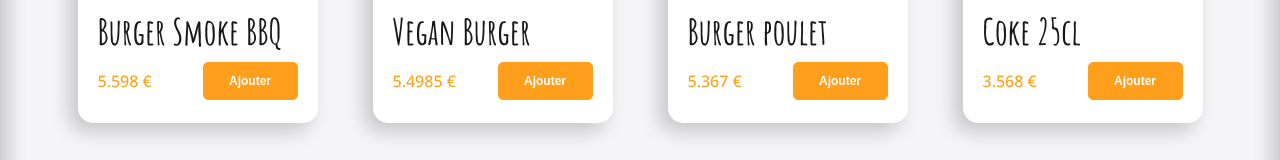
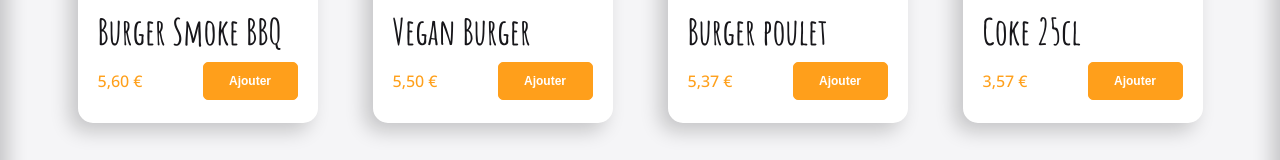
Before and after one commit to Chermann-KING/burger, a React (Create React App) app: page /order/1 in a window 1280 px wide. Shown: the part 357-517 px from the top of the page. Built offline with nearby package versions, Linux system fonts and the light colour scheme.

Commit message:
✨ F05: ORDER > Main > Menu > Product > Add a formatted price

```diff
--- a/src/components/pages/order/Main/Product.js
+++ b/src/components/pages/order/Main/Product.js
@@ -1,6 +1,7 @@
 import { styled } from "styled-components";
 import { theme } from "../../../../theme/theme";
 import PrimaryButton from "../../../reusable-ui/PrimaryButton";
+import { formatPrice } from "../../../../utils/maths";
 
 export default function Product({ id, imageSource, title, price }) {
   return (
@@ -16,7 +17,7 @@
 
         <div className="description">
           <div className="left-description">
-            <p>{price} €</p>
+            <p>{formatPrice(price)}</p>
           </div>
 
           <div className="right-description">
--- /dev/null
+++ b/src/utils/maths.js
@@ -0,0 +1,18 @@
+export function formatPrice(priceToFormat) {
+  let price = priceToFormat
+
+  // @TODO: perhaps change this to if(!price) return 0
+  if (!price) return "0,00 €"
+  price = replaceFrenchCommaWithDot(price)
+
+  const formattedPrice = new Intl.NumberFormat("fr-FR", {
+    style: "currency",
+    currency: "EUR",
+  }).format(price)
+  return formattedPrice
+}
+
+export function replaceFrenchCommaWithDot(price) {
+  if (typeof price === "string") price = parseFloat(price.replace(",", "."))
+  return price
+}
```
